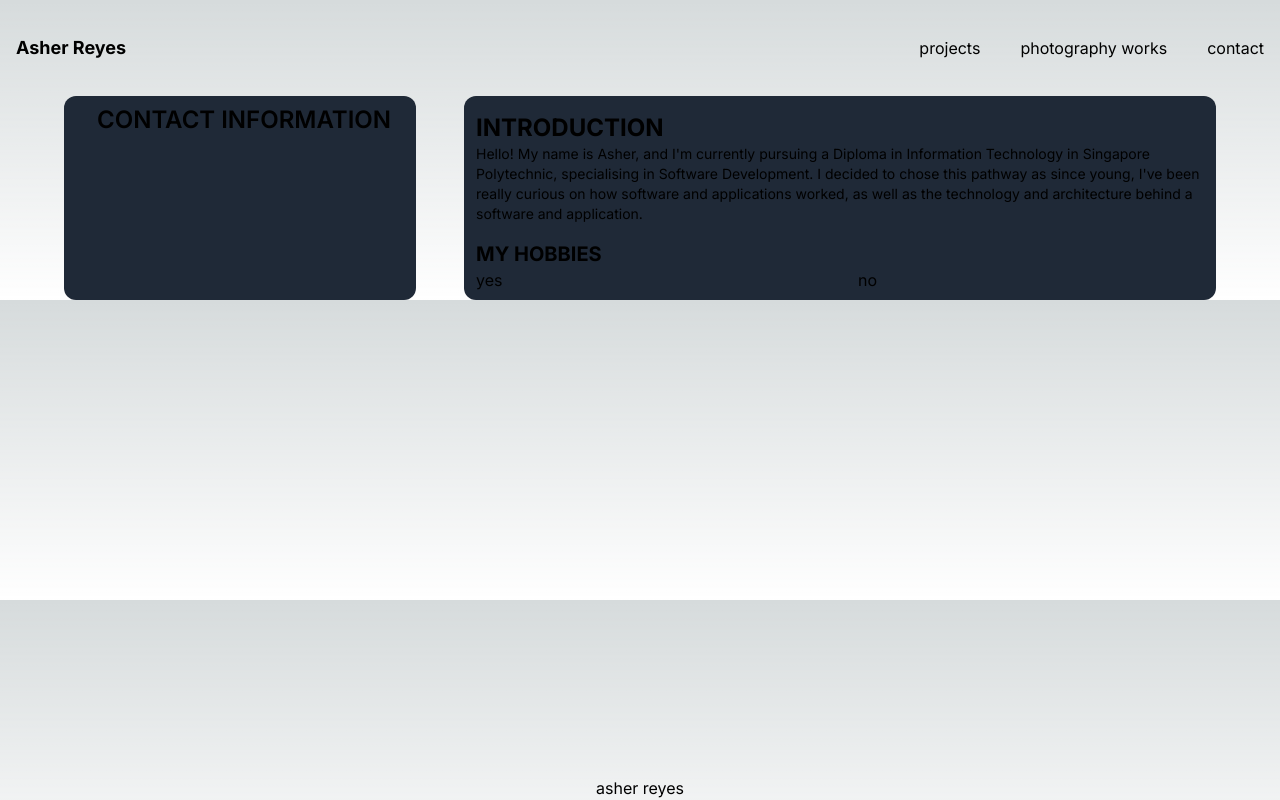
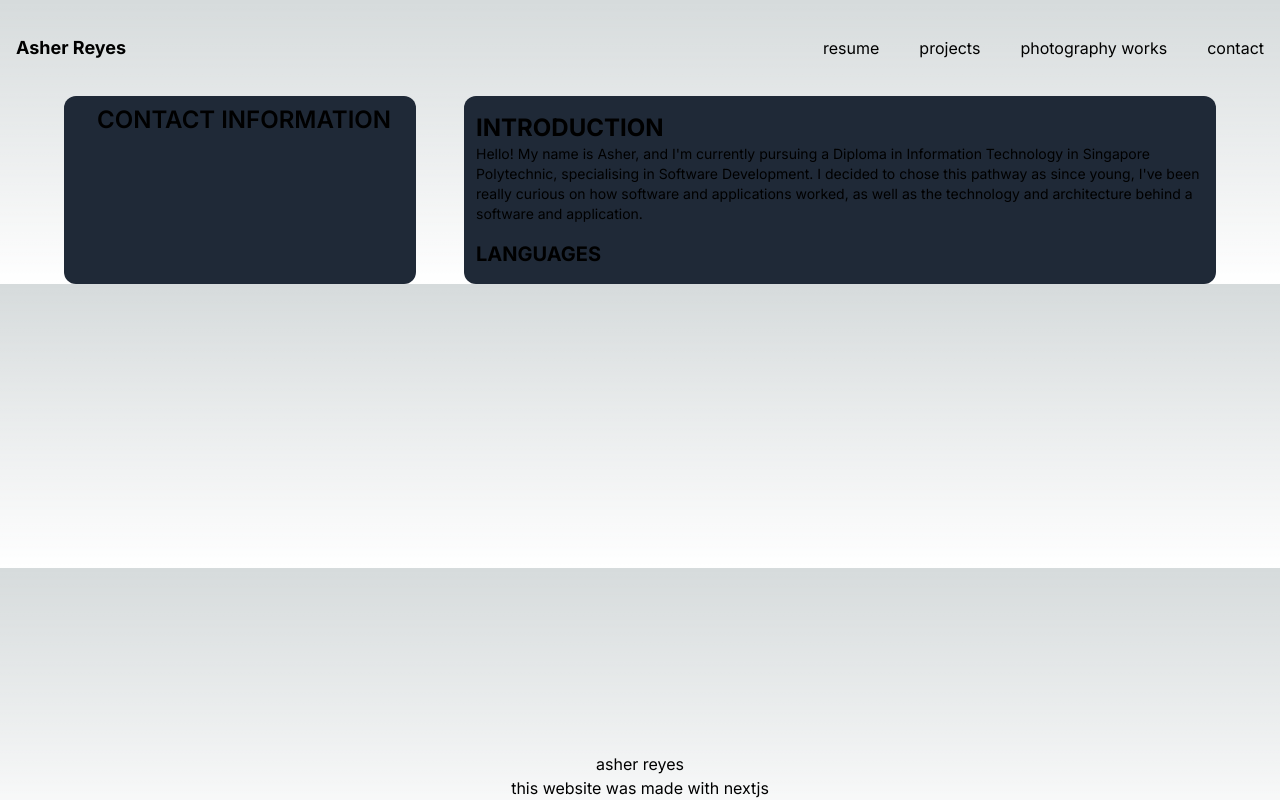
Before and after one commit to spicychillisus/portfolio-website, a Next.js app: page / in a window 1280 px wide. Built offline with nearby package versions, Linux system fonts and the light colour scheme.

Commit message:
refactor: Update footer component to include website information and nextjs mention

```diff
--- a/src/app/components/footer.tsx
+++ b/src/app/components/footer.tsx
@@ -1,11 +1,16 @@
 import Link from "next/link";
+import nextIcon from "./nextIcon";
+
 
 
 const Footer = () => {
     return (
-        <footer className="absolute bottom-0 w-full">
-            <h3 className="text-center lowercase">asher reyes</h3>
+        <footer className="absolute bottom-0 w-full flex justify-center">
+            <div className="content-center text-center lowercase">
+                <h3 className="">asher reyes</h3>
+                <span className="">this website was made with nextjs</span>
 
+            </div>
         </footer>
     )
 }
--- a/src/app/components/navbar.tsx
+++ b/src/app/components/navbar.tsx
@@ -17,6 +17,9 @@ const Navbar = () => {
                 </Link>
                 <div className="hidden sm:flex">
                     <ul className="hidden sm:flex">
+                        <Link href="/resume">
+                            <li className="ml-10 lowercase hover:border-b text-base">Resume</li>
+                        </Link>
                         <Link href="/projects">
                             <li className="ml-10 lowercase hover:border-b text-base">Projects</li>
                         </Link>
--- a/src/app/page.tsx
+++ b/src/app/page.tsx
@@ -9,7 +9,7 @@ import {
  }
 from "next/font/google";
 import emailIcon from "./components/emailIcon";
-import nextIcon from "./components/nextIcon";
+
 
 const inter = Inter({
   weight: "500",
@@ -27,7 +27,8 @@ export default function Home() {
   return (
     <main>
       <Navbar />
-      <div className="content-center pr-16 pl-16">
+
+      <div className="content-center pr-16 pl-16"> {/* container */}
         <div className="grid md:grid-cols-3 gap-12">
             <div className="bg-gray-800 rounded-xl pl-2 pt-2 col-span-1">
               <h1 className="uppercase font-semibold text-center sm:text-md lg:text-2xl md:text-lg">contact information</h1>
@@ -40,15 +41,8 @@ export default function Home() {
                 specialising in Software Development. I decided to chose this pathway as since young, I've been really curious on how software and applications
                 worked, as well as the technology and architecture behind a software and application.
               </p>
-              <h3 className="uppercase text-xl font-bold">my hobbies</h3>
-              <div className="grid grid-cols-2 gap-8">
-                <div>
-                    yes
-                </div>
-                <div>
-                    no
-                </div>
-              </div>
+              <h3 className="uppercase text-xl font-bold pb-2">languages</h3>
+
             </div>
 
         </div>
--- /dev/null
+++ b/src/app/resume/page.tsx
@@ -0,0 +1,4 @@
+
+export default function Resume() {
+
+}
```
